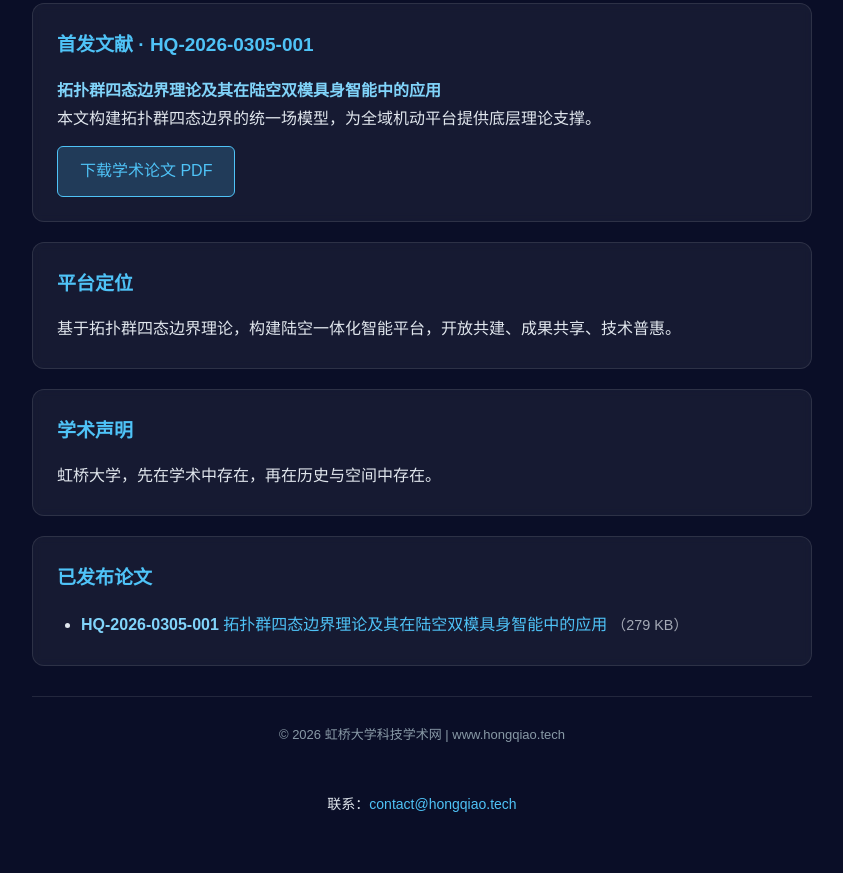
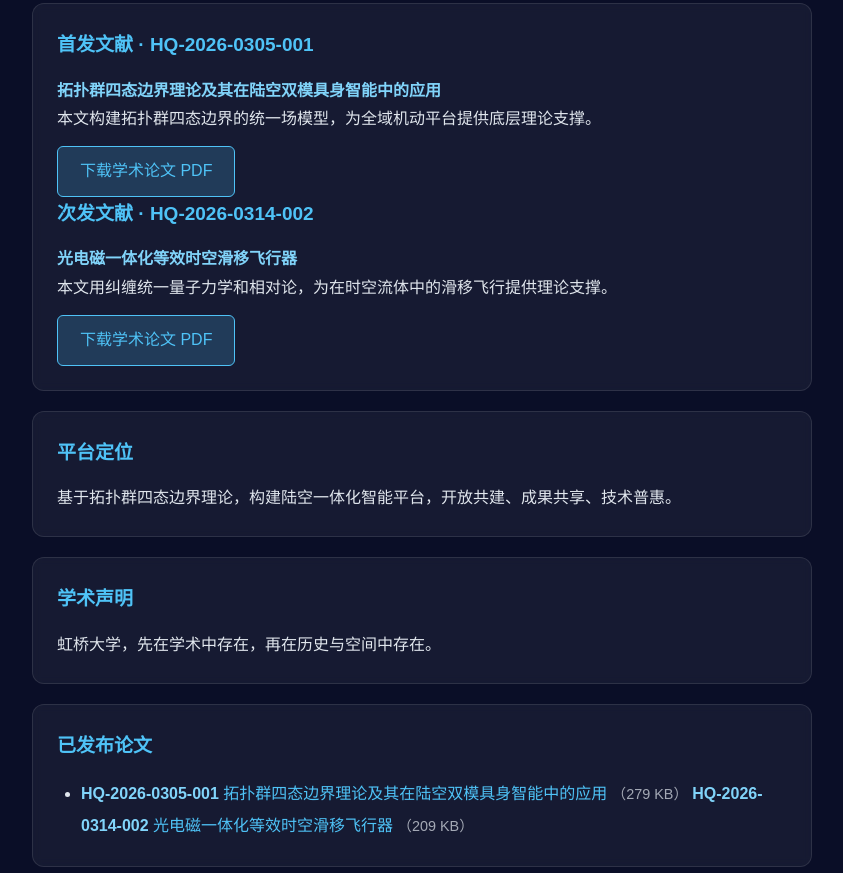
Before and after one commit to Contact-hongqiao/HongQiaoUniversity, a plain HTML site: page index.html in a window 1280 px wide. Shown: the part 487-1360 px from the top of the page, without its empty margins (218-1061 px from the left). Drawn offline with Linux system fonts and the light colour scheme.

Commit message:
Update index.html

```diff
--- a/index.html
+++ b/index.html
@@ -125,6 +125,10 @@
         <p><strong>拓扑群四态边界理论及其在陆空双模具身智能中的应用</strong></p>
         <p>本文构建拓扑群四态边界的统一场模型，为全域机动平台提供底层理论支撑。</p>
         <a href="拓扑群四态边界理论及其在陆空双模具身智能中的应用.pdf" class="btn" target="_blank">下载学术论文 PDF</a>
+        <h3>次发文献 · HQ-2026-0314-002</h3>
+        <p><strong>光电磁一体化等效时空滑移飞行器</strong></p>
+        <p>本文用纠缠统一量子力学和相对论，为在时空流体中的滑移飞行提供理论支撑。</p>
+        <a href="光电磁一体化等效时空滑移飞行器.pdf" class="btn" target="_blank">下载学术论文 PDF</a>
     </div>
 
     <div class="box">
@@ -144,6 +148,9 @@
                 <strong>HQ-2026-0305-001</strong>
                 <a href="拓扑群四态边界理论及其在陆空双模具身智能中的应用.pdf" target="_blank">拓扑群四态边界理论及其在陆空双模具身智能中的应用</a>
                 <span style="font-size: 0.9rem; opacity: 0.7;">（279 KB）</span>
+                <strong>HQ-2026-0314-002</strong>
+                <a href="光电磁一体化等效时空滑移飞行器.pdf" target="_blank">光电磁一体化等效时空滑移飞行器</a>
+                <span style="font-size: 0.9rem; opacity: 0.7;">（209 KB）</span>
             </li>
         </ul>
     </div>
```
